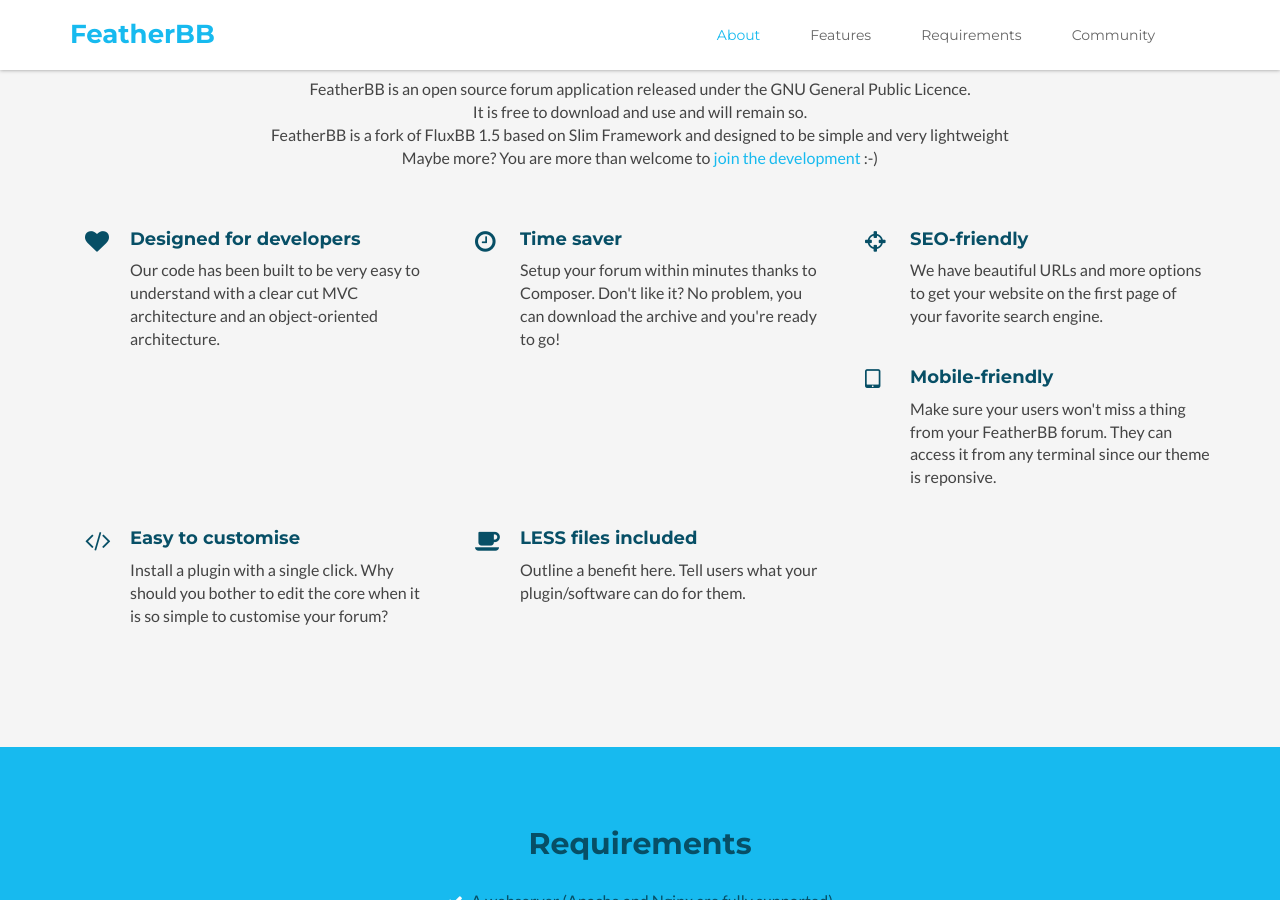
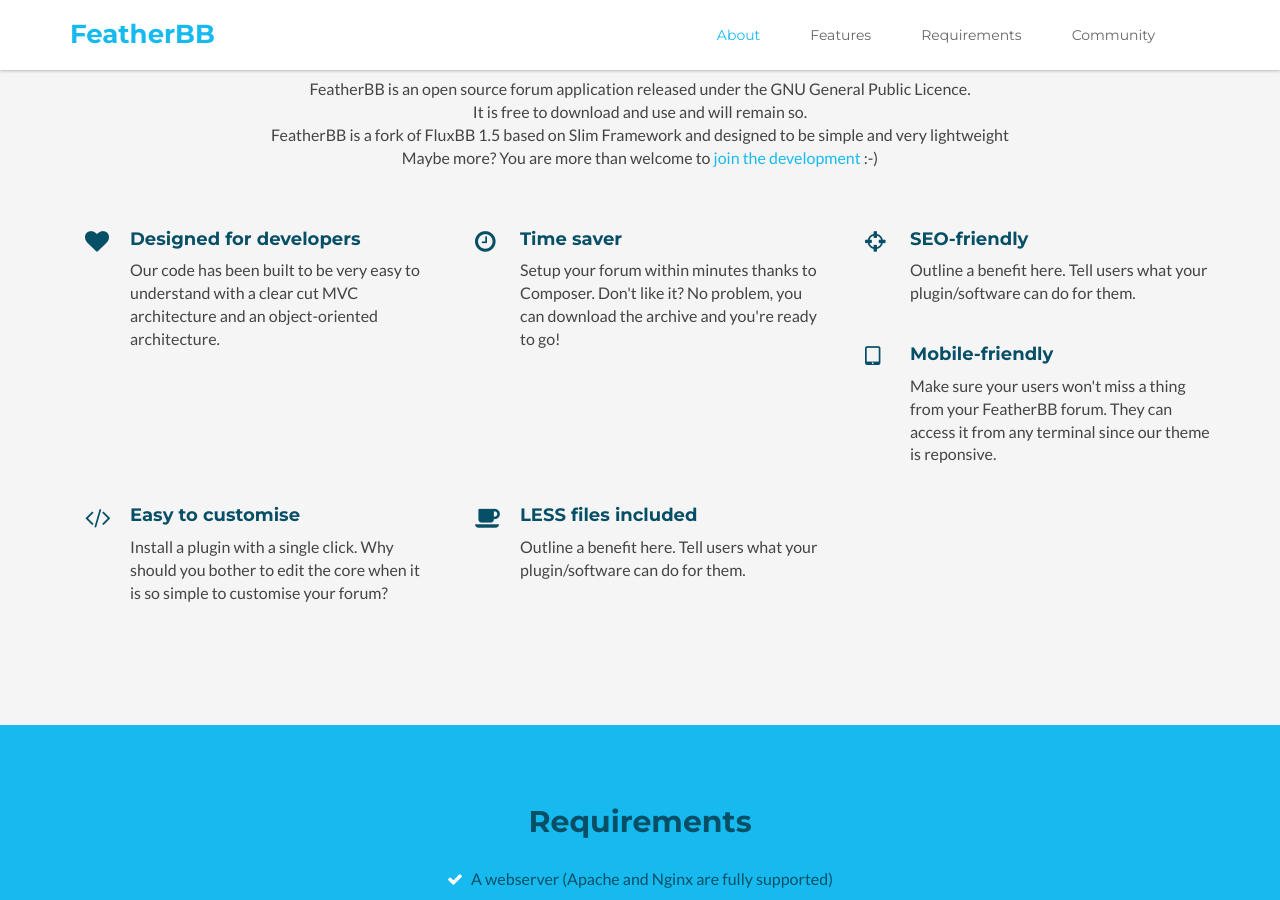
Before and after one commit to featherbb/website, a Jekyll site: the page built from index.html, in a window 1280 px wide and 900 px high, scrolled down 570 px. Built offline with Jekyll 4.4.1, drawn with Linux system fonts in a browser that asks for light colours; comment, search, counter and statistics services are not loaded.

Commit message:
Customise the website

```diff
--- a/_includes/about.html
+++ b/_includes/about.html
@@ -28,7 +28,7 @@
                     </div>
                     <div class="content">
                         <h3 class="sub-title">SEO-friendly</h3>
-                        <p>We have beautiful URLs and more options to get your website on the first page of your favorite search engine.</p>
+                        <p>Outline a benefit here. Tell users what your plugin/software can do for them.</p>
                     </div><!--//content-->
                 </div><!--//item-->
                 <div class="clearfix visible-md"></div>
```
